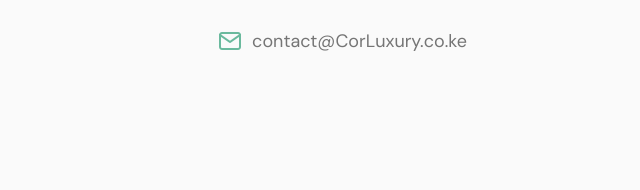
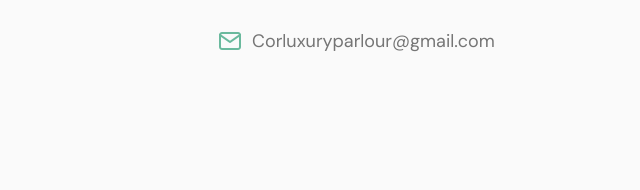
Before and after one commit to eyern/LuxuryBeauty, a plain HTML site: page index.html in a window 1280 px wide. Shown: the part 3168-3358 px from the top of the page, 640-1280 px from the left. Drawn offline with nearby package versions, Linux system fonts and the light colour scheme; files whose address does not match are found by name.

```diff
--- a/index.html
+++ b/index.html
@@ -234,7 +234,7 @@
                   <ul class="grid">
                      <li class="subtitle"><i class="icon-phone"></i>+254 722 392 966</li>
                      <li class="subtitle"><i class="icon-map-pin"></i>Maraba House, Opposite Khetias Suppermarket</li>
-                     <li class="subtitle"><i class="icon-mail"></i>contact@CorLuxury.co.ke</li>
+                     <li class="subtitle"><i class="icon-mail"></i>Corluxuryparlour@gmail.com</li>
                   </ul>
                </div>
             </div>
```
